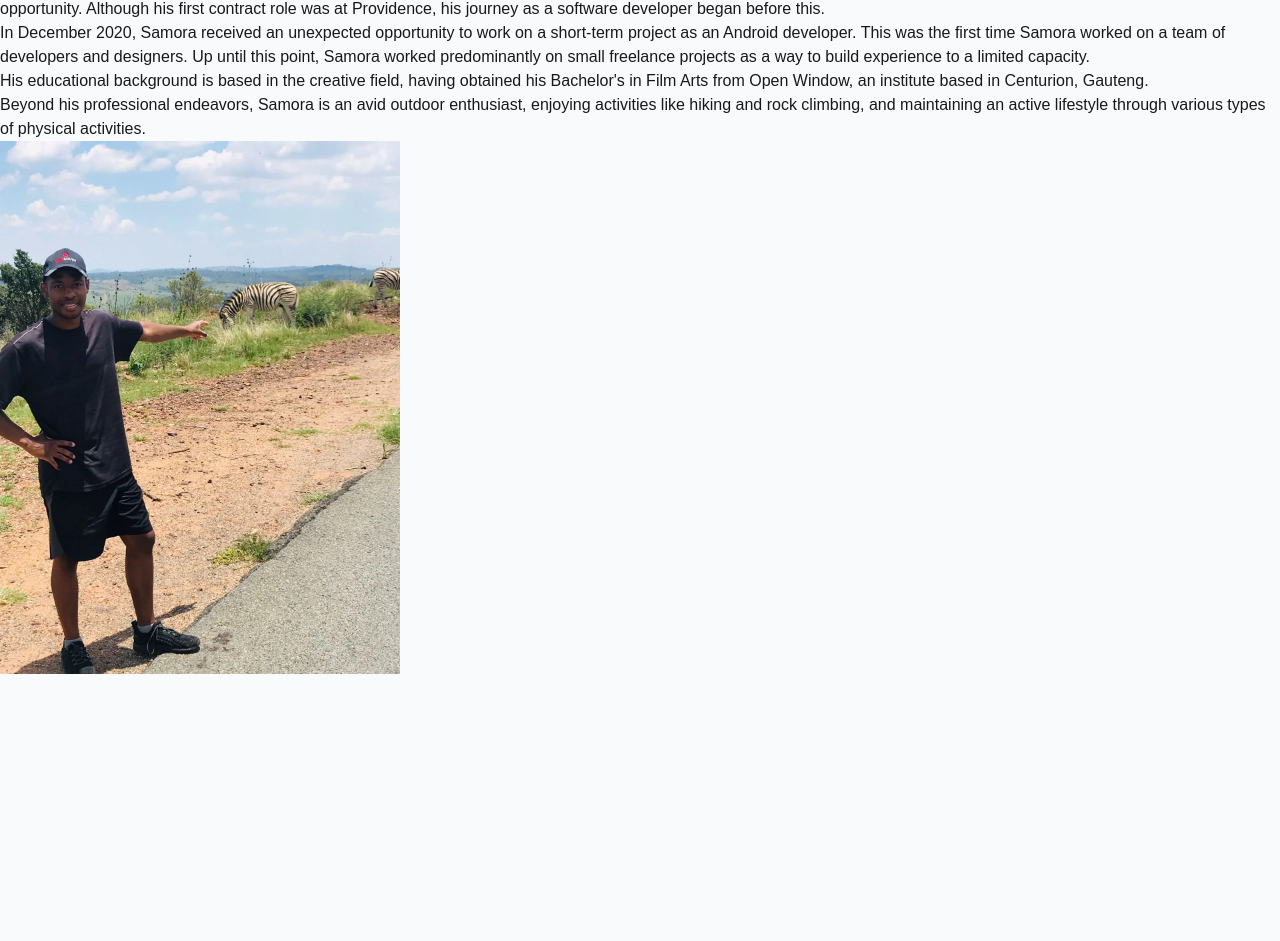
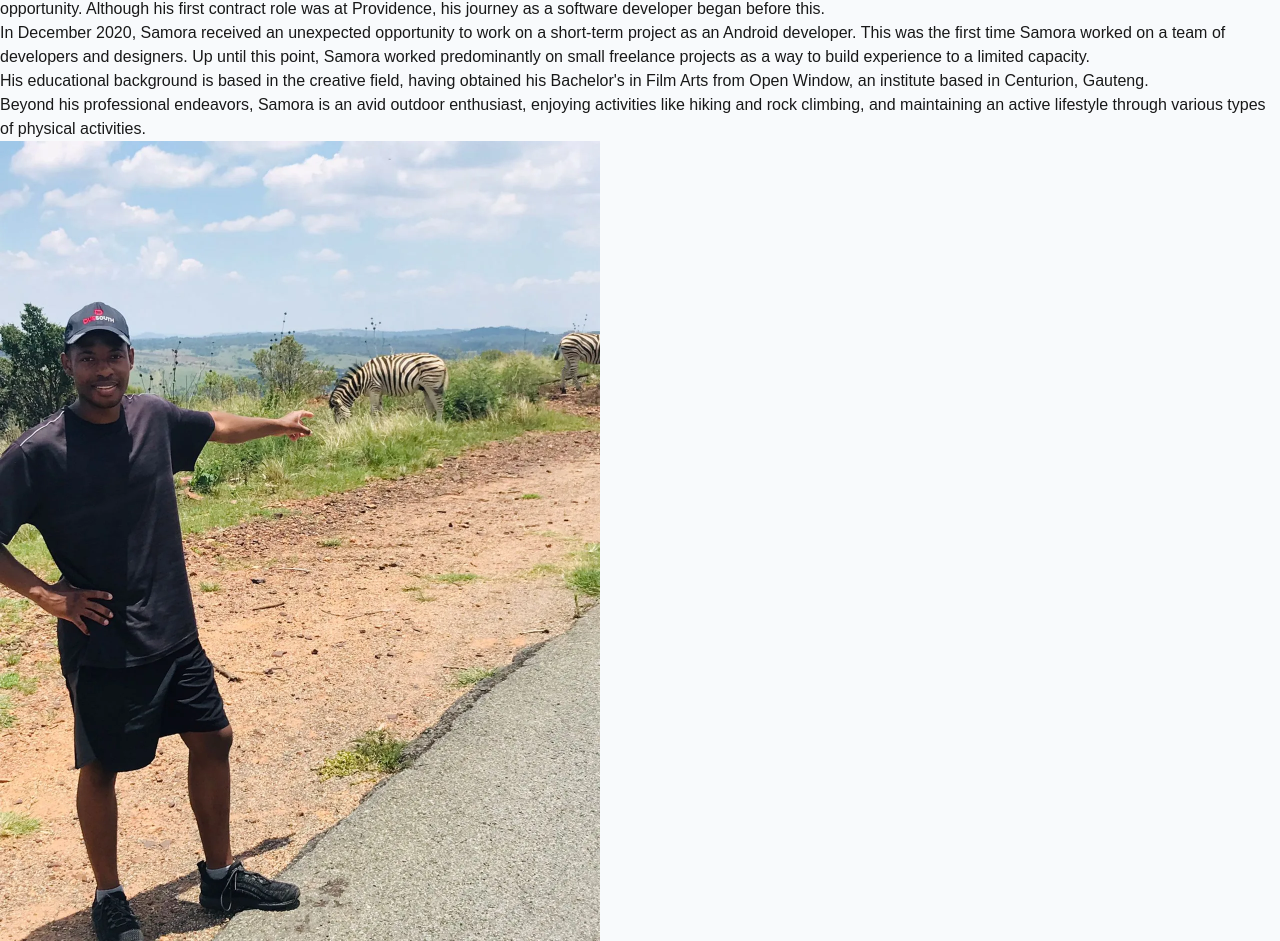
Before and after one commit to SamoraMabuya/samora-personal-website, a Next.js app: page /about in a window 1280 px wide. Shown: the part 573-1514 px from the top of the page. Before the commit the page ends 1247 px from the top, so only its background shows below. Built offline with nearby package versions, Linux system fonts and the light colour scheme.

Commit message:
change image size

```diff
--- a/src/pages/about.tsx
+++ b/src/pages/about.tsx
@@ -63,7 +63,7 @@ const About = () => {
             <Image
               src="/portrait-of-samora.webp"
               alt="A picture of Samora"
-              width={400}
+              width={600}
               height={550}
               className="rounded-lg"
             />
```
